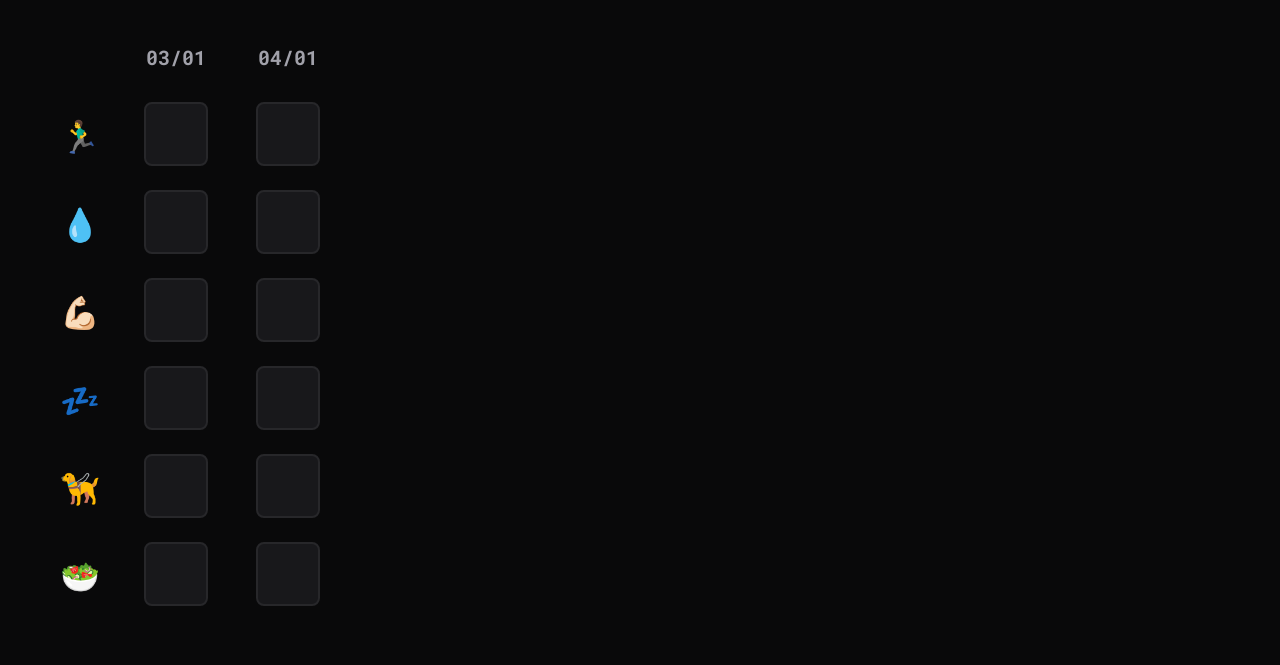
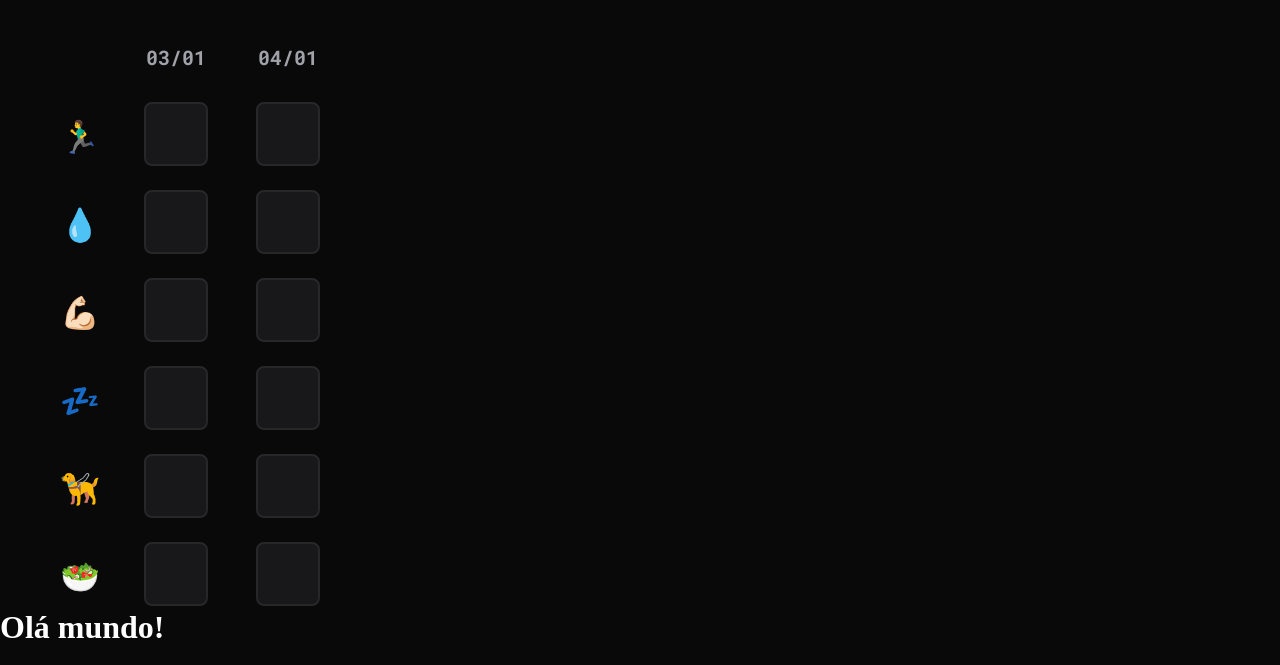
Before and after one commit to MatheusPCRJ/Habits, a plain HTML site: page index.html in a window 1280 px wide. Shown: the part 135-800 px from the top of the page. Drawn offline with Linux system fonts and the light colour scheme.

Commit message:
Teste na branch

```diff
--- a/index.html
+++ b/index.html
@@ -59,5 +59,6 @@
         </div>
       </div>
     </form>
+    <h1>Olá mundo!</h1>
   </body>
 </html>
```
